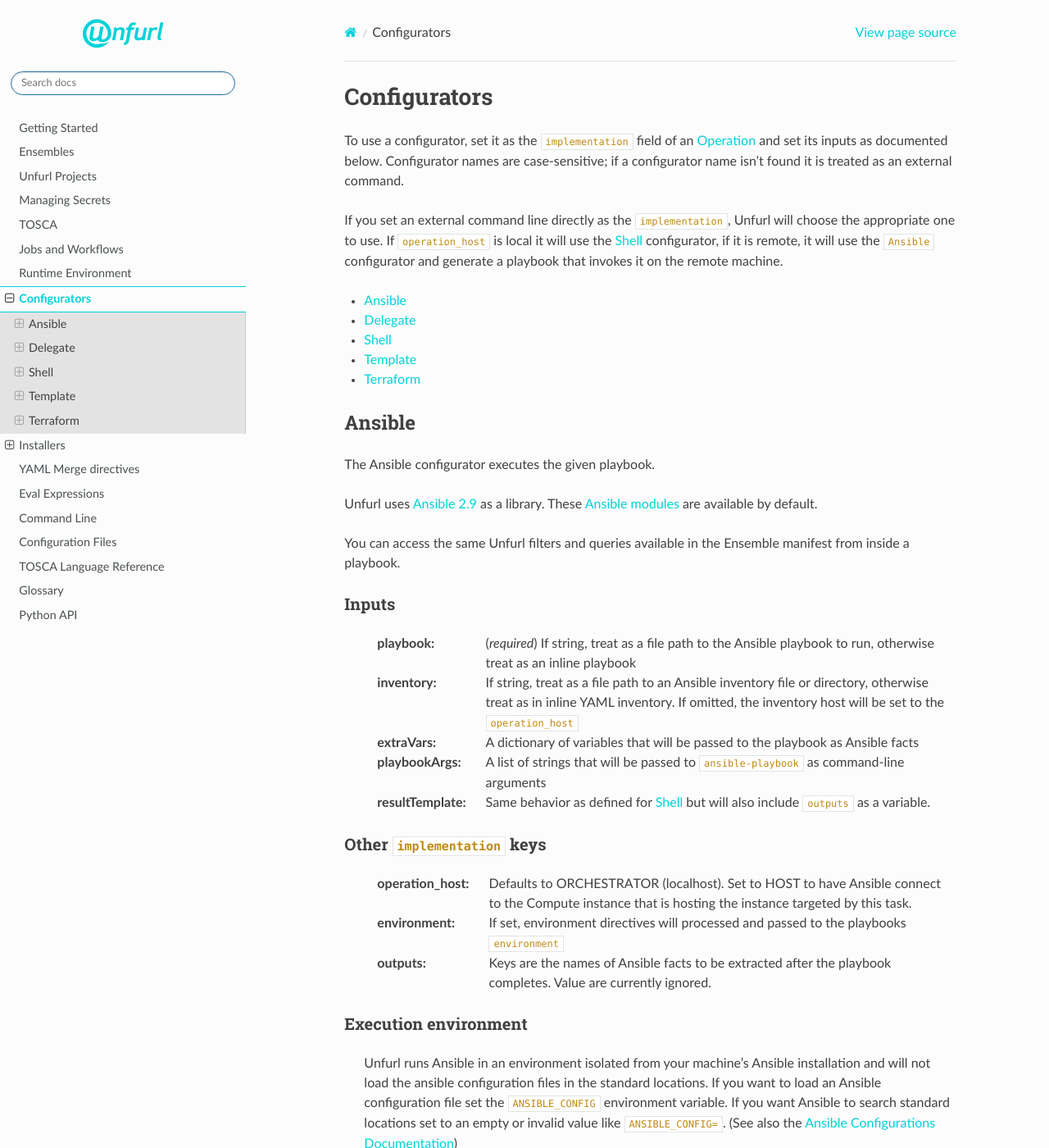
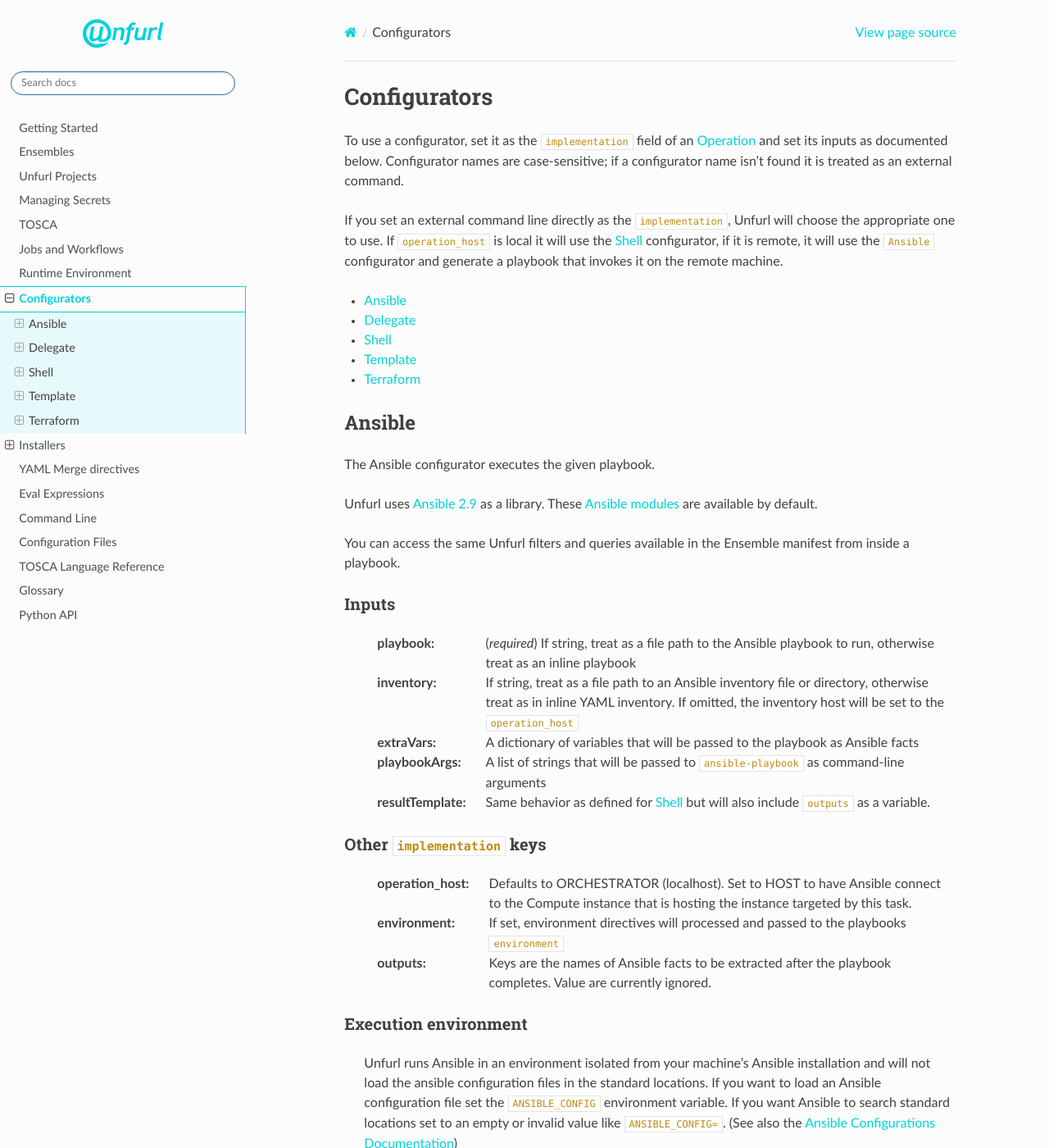
Before and after one commit to onecommons/unfurl, a Sphinx documentation site: the page built from docs/configurators.rst, in a window 1280 px wide and 1400 px high. Shown: the whole window at 82% size. Built offline with Sphinx 7.4.7 and the Read the Docs theme 2.0.0, drawn with Linux system fonts in a browser that asks for light colours; the version number could not be read and is left out.

Commit message:
Navigation sidebar update - Theme changes

```diff
--- a/docs/_static/custom.css
+++ b/docs/_static/custom.css
@@ -29,11 +29,26 @@
 
 }
 
+
+
 /*Side nav bar on hover selection*/
 
 .wy-menu-vertical a:hover {
     background-color: #00D2D9;
 
+}
+
+/*Selected side nav bar on hover selection*/
+
+.wy-menu-vertical li.current a:hover {
+    background: #00d2d9;
+}
+
+/*Side nav bar - section selected - right border*/
+
+.wy-menu-vertical li.current a {
+
+    border-right: 1px solid #00d2d9;
 }
 
 /*Side nav bar - section selected - top & bottom borders*/
@@ -48,6 +63,23 @@
 
     background: #fcfcfc;
 
+}
+
+/*Selected sub section background color*/
+
+.wy-menu-vertical li.toctree-l2.current>a, .wy-menu-vertical li.toctree-l2.current li.toctree-l3>a {
+    background: #c4f1f3; /* #c9c9c9 */
+}
+
+.wy-menu-vertical li.toctree-l3.current>a, .wy-menu-vertical li.toctree-l3.current li.toctree-l4>a {
+    background: #9eecef;
+}
+
+/*Nav bar selected background*/
+
+.wy-menu-vertical li ul li a {
+
+    background-color: #e7fafb;
 }
 
 
```
